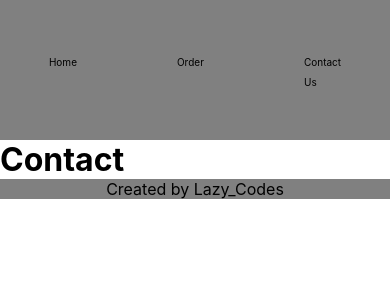
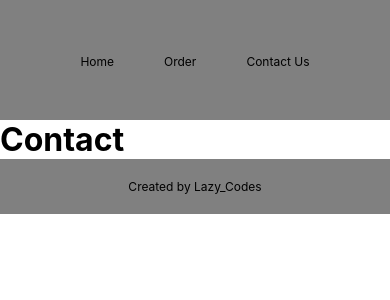
Before and after one commit to Temi-Michael/Hope-In-God-Ent, a React (Create React App) app: page /contact in a window 390 px wide. Shown: the top 300 px of the page. Built offline with nearby package versions, Linux system fonts and the light colour scheme.

Commit message:
Nav Bar Responsive

```diff
--- a/src/App.css
+++ b/src/App.css
@@ -24,12 +24,20 @@
 @media screen and (min-width : 100px) and (max-width : 500px) {
   .NavList {
     width: 100%;
-    gap: 10px;
+
+  }
+
+  .NavList ul {
+    gap: 50px;
   }
 
   .ListItem {
-    font-size: 10px;
+    font-size: 12px;
     justify-content: center;
+  }
+
+  footer {
+    font-size: 12px;
   }
 
 }
@@ -38,6 +46,7 @@
 
 .Footer {
   background-color: grey;
+  padding: 20px;
 }
 
 footer {
```
